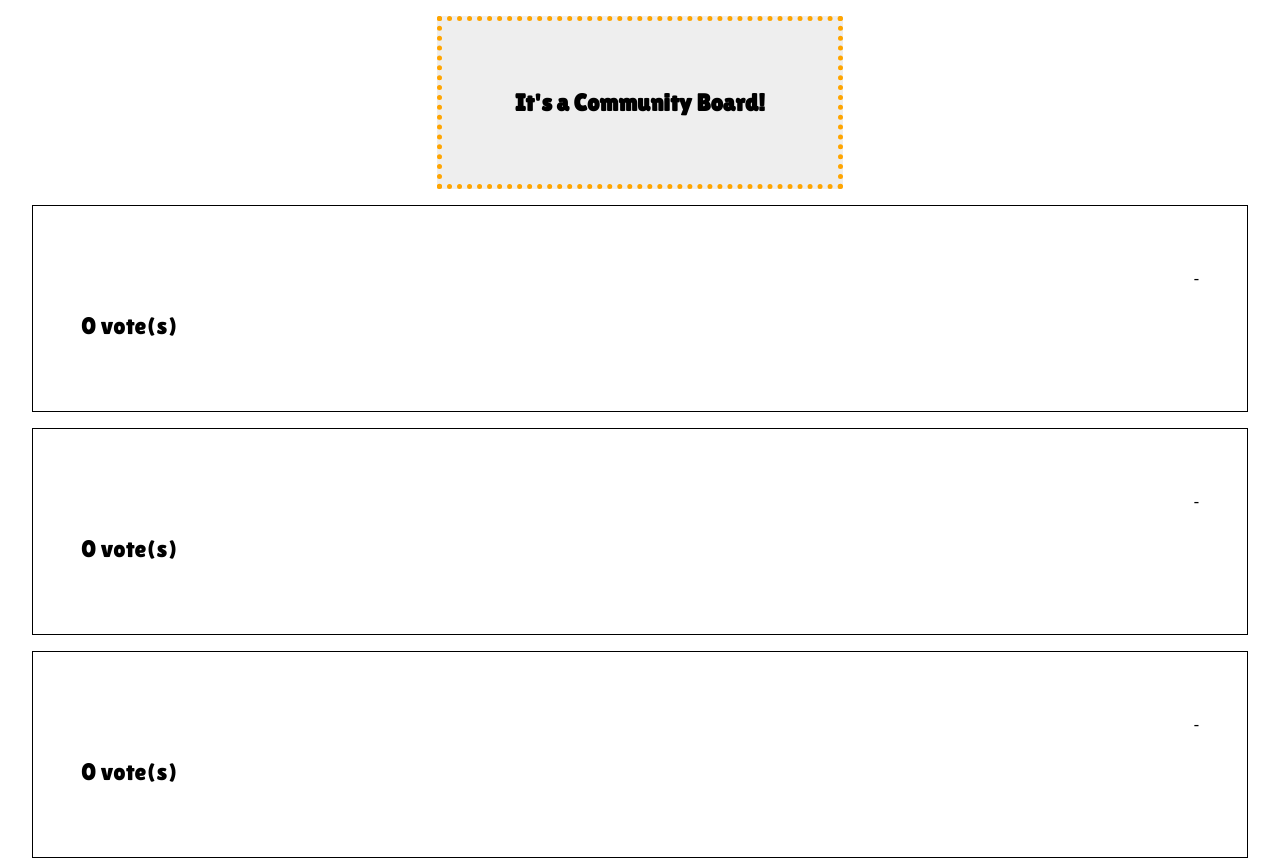
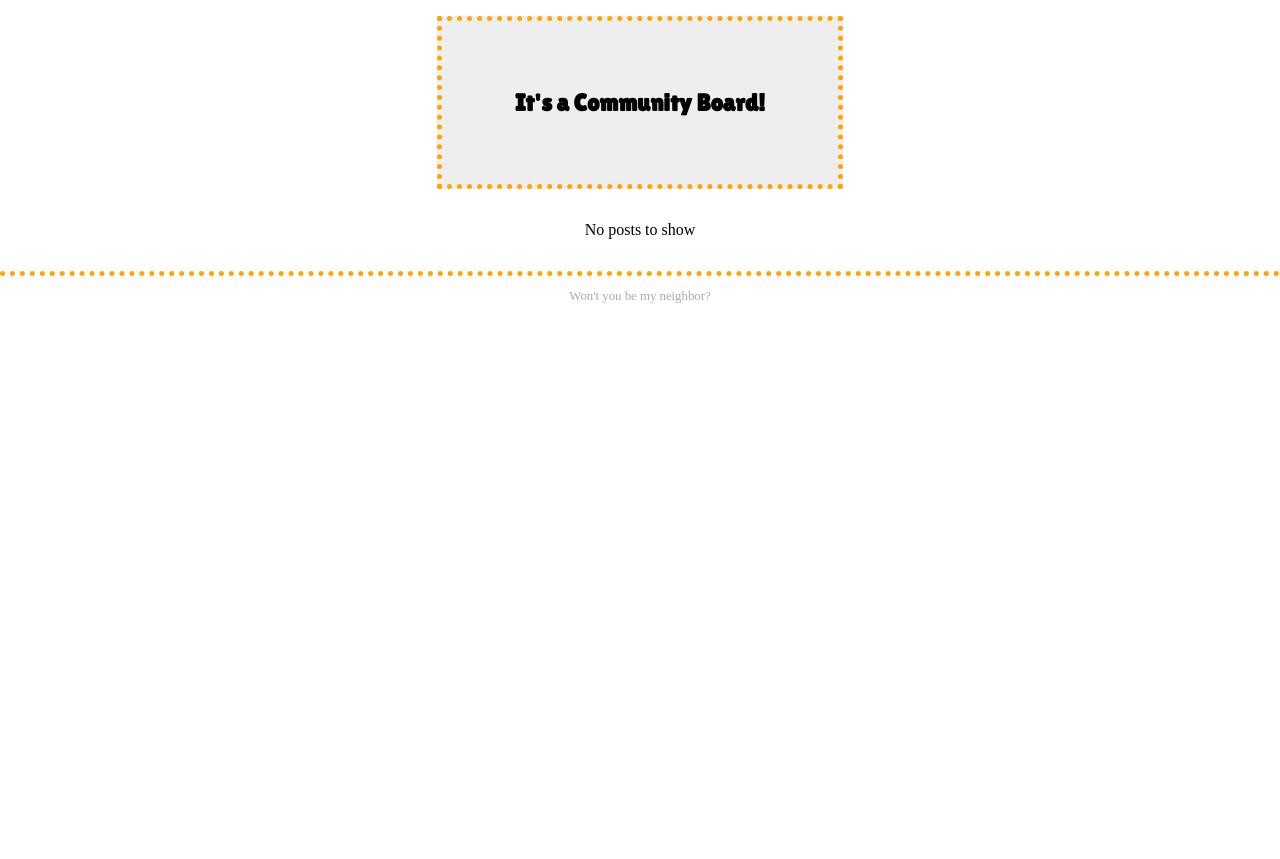
Before and after one commit to upperlinecode/react-firebase-lab, a React (Create React App) app: page / in a window 1280 px wide. Shown: the top 859 px of the page. After the commit the page ends 800 px from the top, so only its background shows below. Built offline with nearby package versions, Linux system fonts and the light colour scheme; no server answers; the database is empty; a web font is replaced by a local one.

Commit message:
remove solution

```diff
--- a/package.json
+++ b/package.json
@@ -3,7 +3,6 @@
   "version": "0.1.0",
   "private": true,
   "dependencies": {
-    "firebase": "^7.6.0",
     "react": "^16.9.0",
     "react-dom": "^16.9.0",
     "react-scripts": "0.9.5"
--- a/src/App.js
+++ b/src/App.js
@@ -2,24 +2,14 @@ import React from 'react';
 import './App.css';
 import Header from './Components/Header.js';
 import Footer from './Components/Footer.js';
-import Post from './Components/Post.js';
 
 const App = () => {
   const component = new React.Component();
-
-  let posts = [1,2,3,4].map((value) => {
-    let postID = value.toString();
-    return <Post postID={postID} />
-  });
 
   component.render = () => {
     return (
       <div className="App">
         <Header />
-
-        {posts}
-
-
 
         <div className="Posts">
           <p>No posts to show</p>
--- a/src/Components/Firestore.js
+++ b/src/Components/Firestore.js
@@ -1,15 +1,5 @@
 import firebase from 'firebase';
 
-var firebaseConfig = {
-    apiKey: "AIzaSyD7ckd0JNPOI2pmgPNjWnbhMUrHq9iSxcg",
-    authDomain: "community-161dc.firebaseapp.com",
-    databaseURL: "https://community-161dc.firebaseio.com",
-    projectId: "community-161dc",
-    storageBucket: "community-161dc.appspot.com",
-    messagingSenderId: "6767080484",
-    appId: "1:6767080484:web:17afeb447fa25e84c614b1"
-  };
-  // Initialize Firebase
-  firebase.initializeApp(firebaseConfig);
+// add your Firestore config variables here
 
 export default firebase;
--- a/src/Components/Post.js
+++ b/src/Components/Post.js
@@ -1,8 +1,6 @@
 import React from 'react';
-import firebase from "./Firestore";
 
-
-const Post = (props) => {
+const Post = () => {
   const component = new React.Component();
 
   component.state = {
@@ -14,12 +12,10 @@ const Post = (props) => {
   component.componentDidMount = () => {
     try {
       // add a line here to connect to your database
-      let db = firebase.firestore();
-
-      let postId = props.postID;
 
       // add a line here to indicate the collection and doc to retrieve
-      let documentToRead = db.collection('board').doc(postId);
+
+
       documentToRead.get()
         .then(doc => {
           if (!doc.exists) {
```
